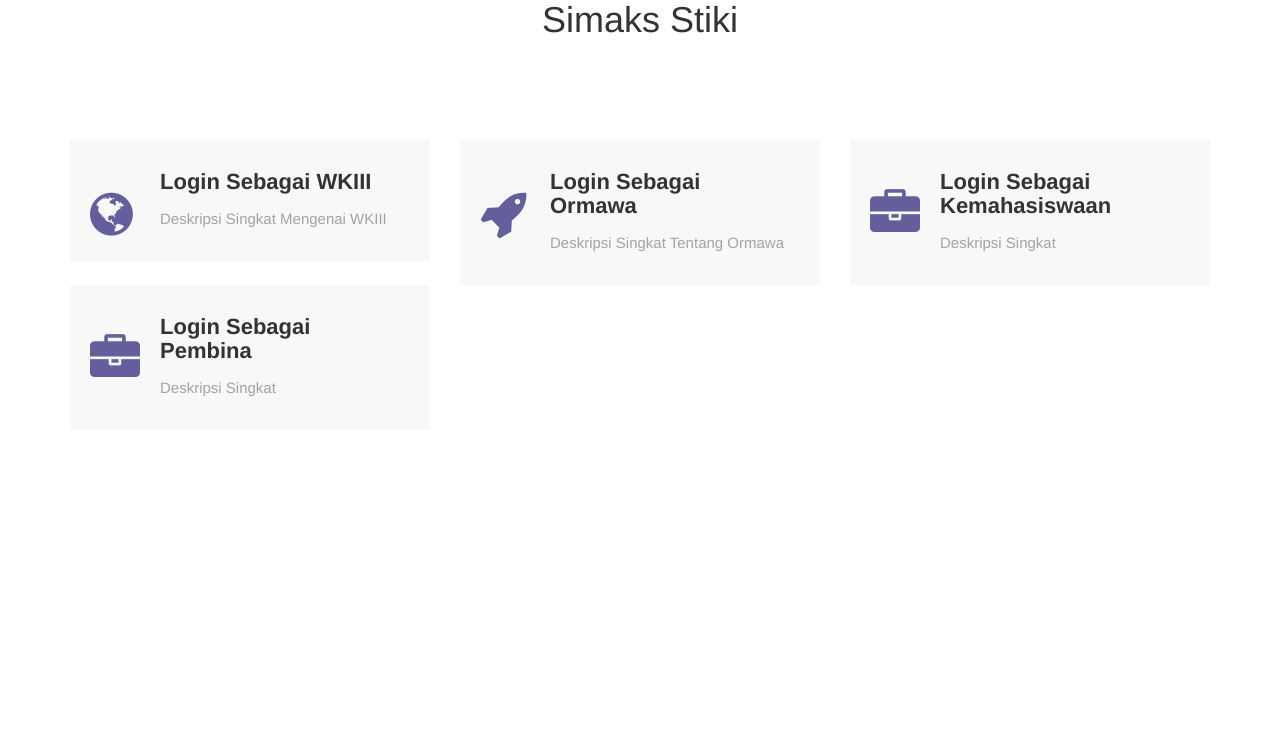
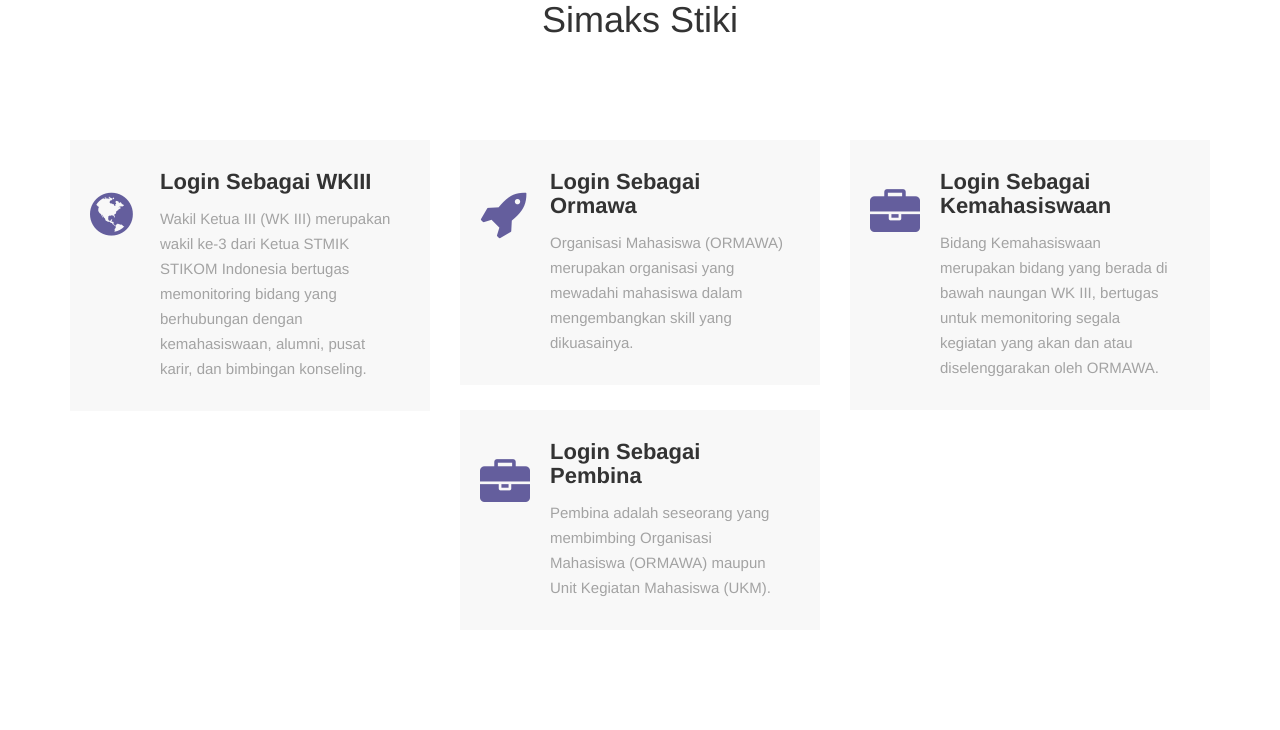
Before and after one commit to Backendmonk/Web_Tugas_akhir, a PHP site: page /web_tugas_akhir/ in a window 1280 px wide. Shown: the part 120-850 px from the top of the page. Before the commit the page ends 517 px from the top, so only its background shows below. Run offline with PHP 8.4, Linux system fonts and the light colour scheme.

Commit message:
update deskripsi
ngeupdate deskripsi halawam paling awal

```diff
--- a/index.php
+++ b/index.php
@@ -27,7 +27,7 @@
                         </div>
                         <h3 class="title">Login Sebagai WKIII</h3>
                         <p class="description">
-                            Deskripsi Singkat Mengenai WKIII
+                        Wakil Ketua III (WK III) merupakan wakil ke-3 dari Ketua STMIK STIKOM Indonesia bertugas memonitoring bidang yang berhubungan dengan kemahasiswaan, alumni, pusat karir, dan bimbingan konseling.
                         </p>
                     </div>
                         </a>
@@ -41,7 +41,7 @@
                         </div>
                         <h3 class="title">Login Sebagai Ormawa</h3>
                         <p class="description">
-                            Deskripsi Singkat Tentang Ormawa
+                        Organisasi Mahasiswa (ORMAWA) merupakan organisasi yang mewadahi mahasiswa dalam mengembangkan skill yang dikuasainya.
                         </p>
                     </div>
                     </a>
@@ -55,7 +55,7 @@
                         </div>
                         <h3 class="title">Login Sebagai Kemahasiswaan</h3>
                         <p class="description">
-                            Deskripsi Singkat
+                        Bidang Kemahasiswaan merupakan bidang yang berada di bawah naungan WK III, bertugas untuk memonitoring segala kegiatan yang akan dan atau diselenggarakan oleh ORMAWA.
                         </p>
                     </div>
                     </a>
@@ -69,7 +69,7 @@
                         </div>
                         <h3 class="title">Login Sebagai Pembina</h3>
                         <p class="description">
-                            Deskripsi Singkat
+                        Pembina adalah seseorang yang membimbing Organisasi Mahasiswa (ORMAWA) maupun Unit Kegiatan Mahasiswa (UKM).
                         </p>
                     </div>
                         </a>
```
